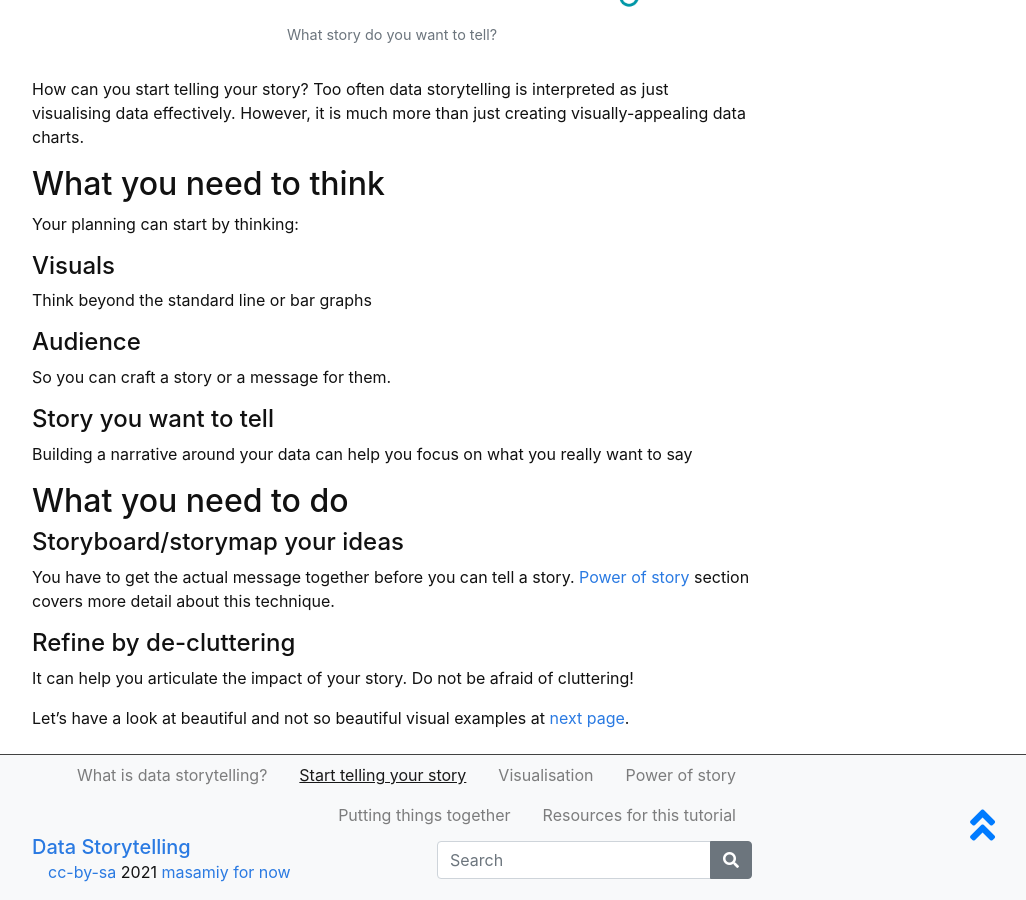
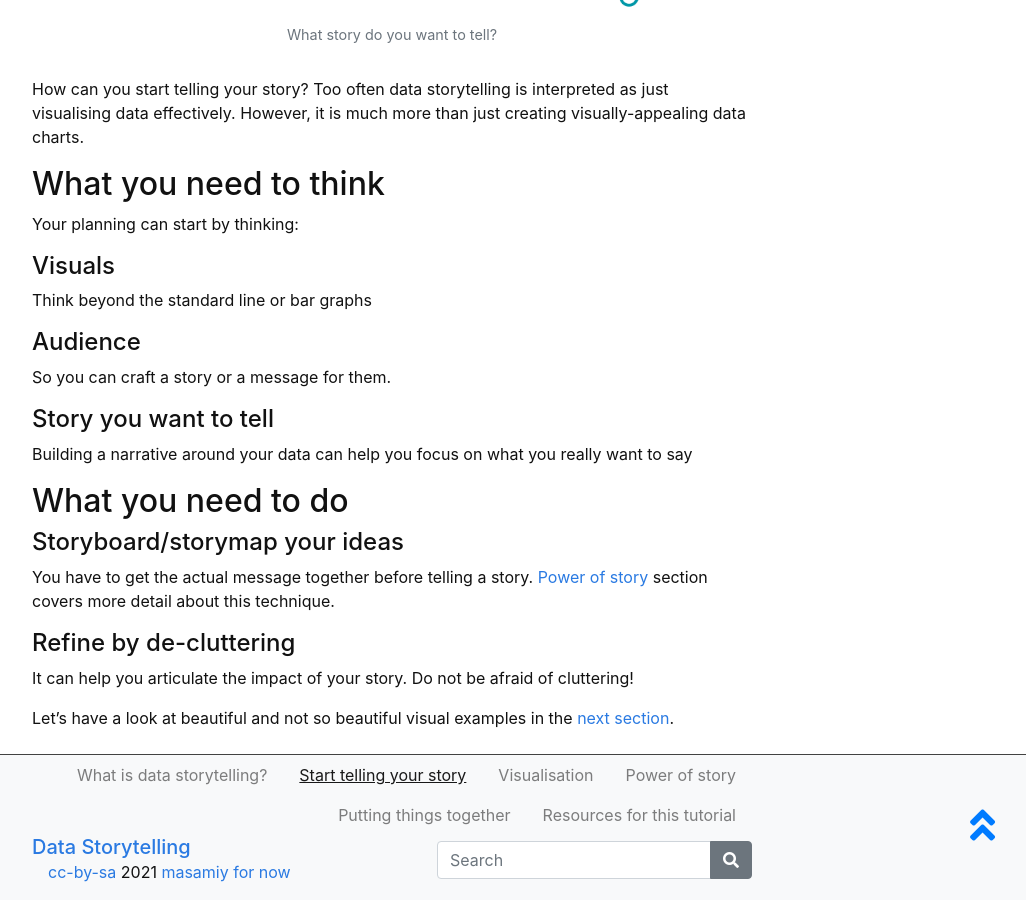
Before and after one commit to masamiy/DataStoryTelling, a Jekyll site: the page built from content/1-Start_telling_story.md, in a window 1280 px wide and 900 px high, scrolled down 595 px. Shown: the whole window, without its empty margins (248-1274 px from the left). Built offline with Jekyll 4.4.1, drawn with Linux system fonts in a browser that asks for light colours.

Commit message:
Update 1-Start_telling_story.md

```diff
--- a/content/1-Start_telling_story.md
+++ b/content/1-Start_telling_story.md
@@ -18,10 +18,10 @@ Building a narrative around your data can help you focus on what you really want
 
 ## What you need to do
 #### Storyboard/storymap your ideas
-You have to get the actual message together before you can tell a story. [Power of story](https://masamiy.github.io/content/3-Power-of-story.html) section covers more detail about this technique.
+You have to get the actual message together before telling a story. [Power of story](https://masamiy.github.io/content/3-Power-of-story.html) section covers more detail about this technique.
 
 #### Refine by de-cluttering
 It can help you articulate the impact of your story. Do not be afraid of cluttering!
 
 
-Let's have a look at beautiful and not so beautiful visual examples at [next page](https://masamiy.github.io/content/2-Visuals.html).
+Let's have a look at beautiful and not so beautiful visual examples in the [next section](https://masamiy.github.io/content/2-Visuals.html).
```
